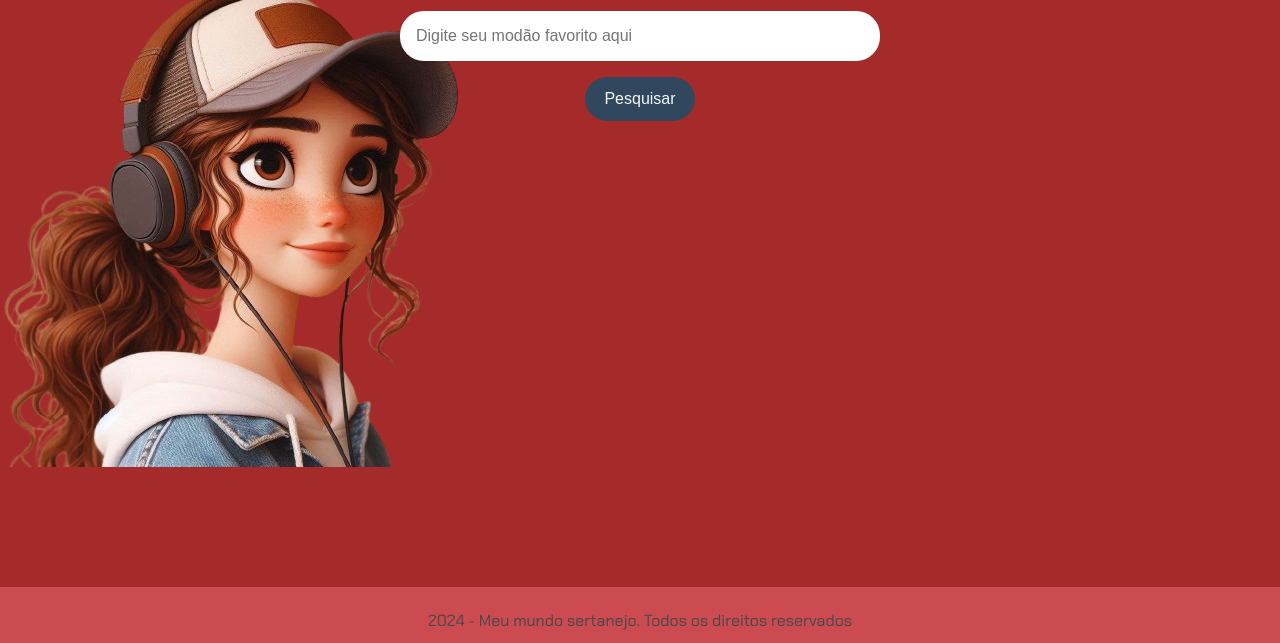
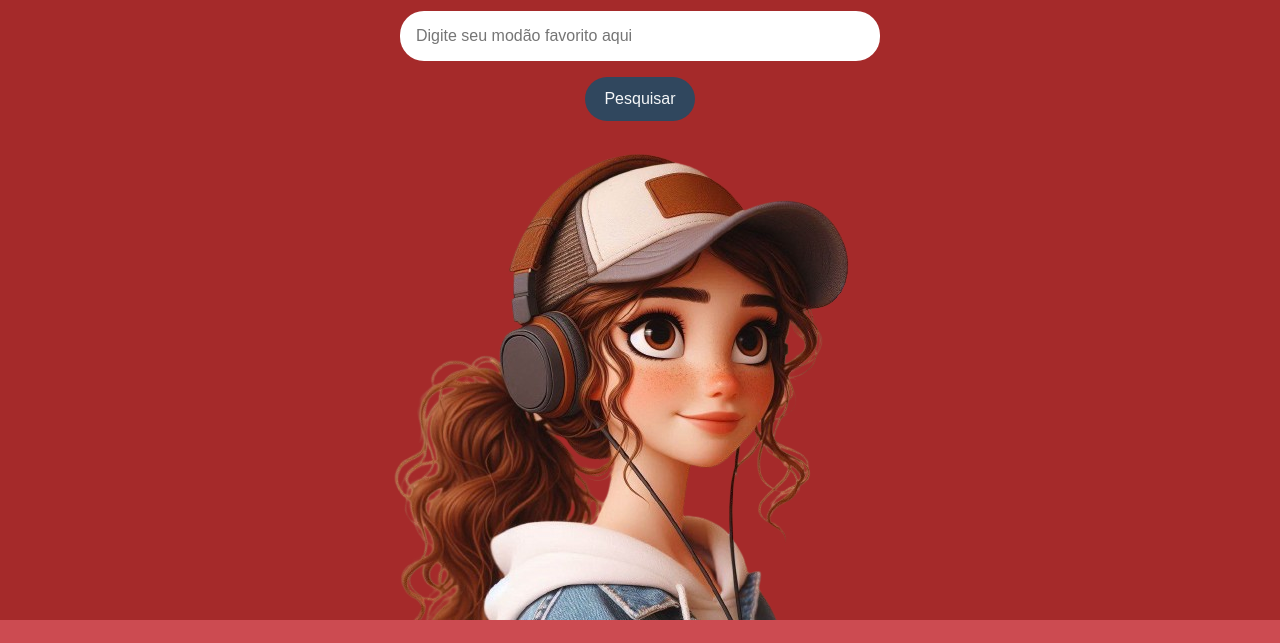
Before and after one commit to maria-elane7/imers-o-alura-gemini, a plain HTML site: page index.html in a window 1280 px wide. Shown: the part 163-806 px from the top of the page. Drawn offline with Linux system fonts and the light colour scheme.

Commit message:
atualizei

```diff
--- a/style.css
+++ b/style.css
@@ -7,7 +7,7 @@ body {
     font-family: "Chakra Petch", sans-serif;
     background-image: url('musica.png');
     background-repeat: no-repeat;
-    background-position: left 130px;
+    background-position: bottom ;
     background-color: brown;
     display: flex;
     flex-direction: column;
@@ -119,7 +119,7 @@ footer {
     padding: 0.5%; /* Espaçamento interno */
     width: 100%; /* Largura total da página */
     position: absolute; /* Posiciona o rodapé */
-    bottom:-37px; /* Alinha ao fundo da página */
+    bottom:-70px; /* Alinha ao fundo da página */
     font-size: 1rem; /* Tamanho da fonte */
 }
 footer a{
```
